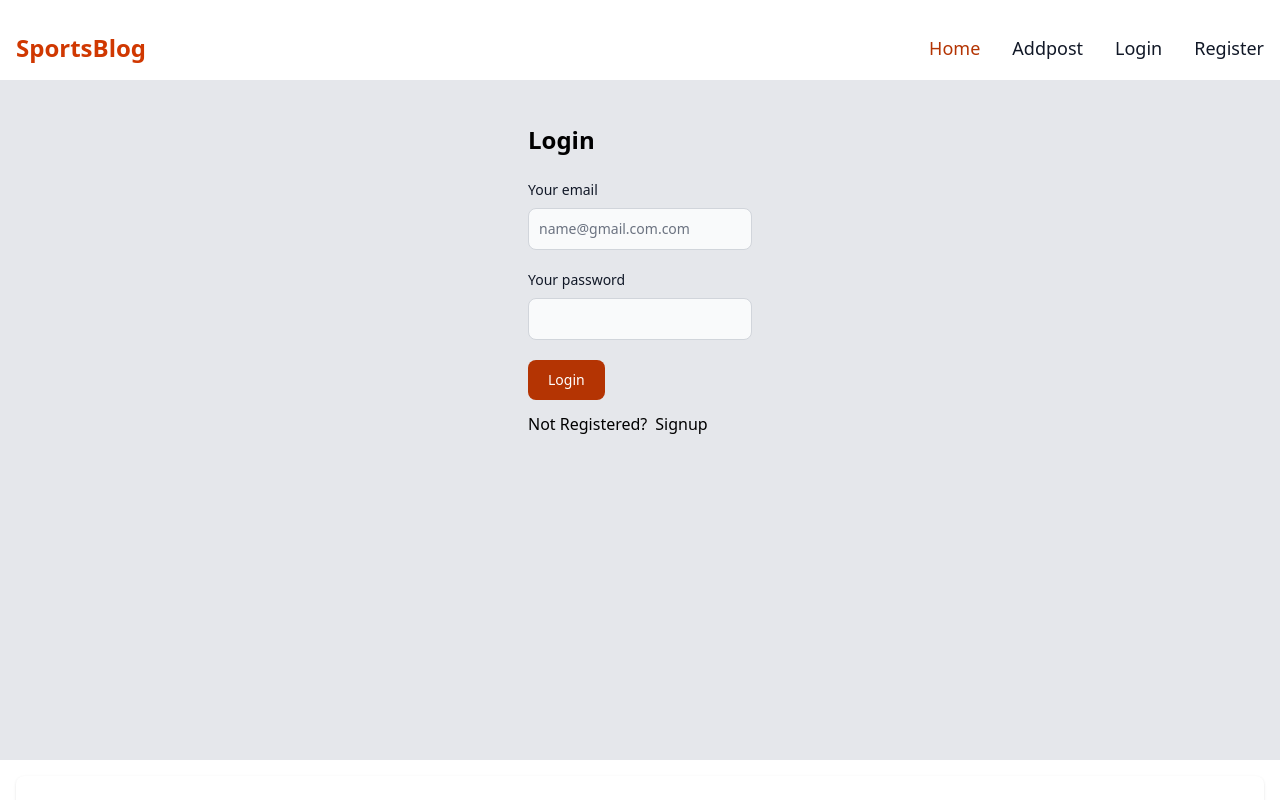
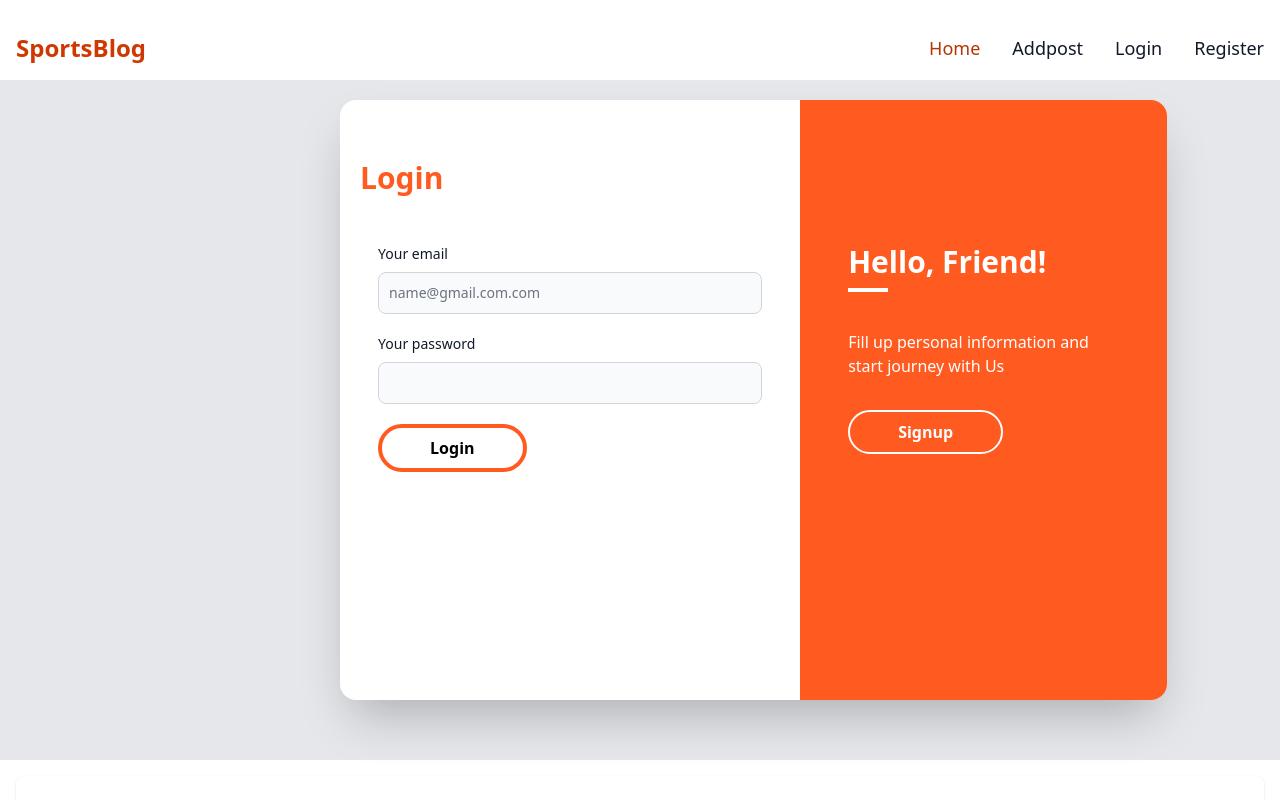
Before and after one commit to Timonditi/Blog, a React (Create React App) app in the folder client/: page /Login in a window 1280 px wide. Shown: the top 800 px of the page. Built offline with nearby package versions, Linux system fonts and the light colour scheme; no server answers.

Commit message:
modified login page

```diff
--- a/client/src/Pages/Login.jsx
+++ b/client/src/Pages/Login.jsx
@@ -16,26 +16,34 @@ export default function Login() {
       login(email, password)
   }
   return (
-    <div className='flex justify-centre'>
+    <div className='bg-white ml-80 rounded-2xl shadow-2xl flex flex-r w-2/3 max-w-4xl min-h-[75vh]'>
+      {/* signin section */}
+      <div className='w-4/5 p-5 '>
+        <div className='py-10'>
+          <h1 className='font-bold text-3xl text-orange-500 mb-2'>Login</h1>
+        </div>
         <form onSubmit={handleSubmit} className="max-w-sm mx-auto">
-<h1 className='font-bold text-2xl my-6'>Login</h1>
             <div className="mb-5">
               <label className="block mb-2 text-sm font-medium text-gray-900 dark:text-white">Your email</label>
-    <input type="text" value={email} onChange={(e)=> setEmail(e.target.value)} className="bg-gray-50 border border-gray-300 text-gray-900 text-sm rounded-lg focus:ring-orange-500 focus:border-orange-500 block w-full p-2.5 dark:bg-gray-700 dark:border-gray-600 dark:placeholder-gray-400 dark:text-white dark:focus:ring-orange-500 dark:focus:border-orange-500" placeholder="name@gmail.com.com" required />
+              <input type="text" value={email} onChange={(e)=> setEmail(e.target.value)} className="bg-gray-50 border border-gray-300 text-gray-900 text-sm rounded-lg focus:ring-orange-500 focus:border-orange-500 block w-full p-2.5 dark:bg-gray-700 dark:border-gray-600 dark:placeholder-gray-400 dark:text-white dark:focus:ring-orange-500 dark:focus:border-orange-500"  placeholder="name@gmail.com.com" required />
             </div>
             <div className="mb-5">
               <label className="block mb-2 text-sm font-medium text-gray-900 dark:text-white">Your password</label>
-    <input type="password" value={password} onChange={(e)=> setPassword(e.target.value)} className="bg-gray-50 border border-gray-300 text-gray-900 text-sm rounded-lg focus:ring-orange-500 focus:border-orange-500 block w-full p-2.5 dark:bg-gray-700 dark:border-gray-600 dark:placeholder-gray-400 dark:text-white dark:focus:ring-orange-500 dark:focus:border-orange-500" required />
+              <input type="password" value={password} onChange={(e)=> setPassword(e.target.value)} className="bg-gray-50 border border-gray-300 text-gray-900 text-sm rounded-lg focus:ring-orange-500 focus:border-orange-500 block w-full p-2.5 dark:bg-gray-700 dark:border-gray-600 dark:placeholder-gray-400 dark:text-white dark:focus:ring-orange-500 dark:focus:border-orange-500" required   autoComplete="current-password" />
             </div>
-  <button type="submit" className="text-white bg-orange-700 hover:bg-orange-800 focus:ring-4 focus:outline-none focus:ring-orange-300 font-medium rounded-lg text-sm w-full sm:w-auto px-5 py-2.5 text-center dark:bg-orange-600 dark:hover:bg-orange-700 dark:focus:ring-orange-800">
+            <button type="submit" className="border-4 border-orange-500 rounded-full px-12 py-2 inline-block font-semibold hover:bg-orange-500 hover:text-white">
               Login</button>
-    <div className='my-3'> Not Registered?
-    <Link className='ml-2' to="/register">
+        </form>
+      </div>
+      {/* signup section */}
+      <div className='w-3/5 bg-orange-500 text-white rounded-tr-2xl rounded-br-2xl py-36 px-12'>
+        <h2 className='text-3xl font-bold mb-2'> Hello, Friend!</h2>
+        <div className='border-2 w-10 border-white inline-block mb-8'></div>
+        <p className='mb-8'>Fill up personal information and start journey with Us</p>
+        <Link className='border-2 border-white rounded-full px-12 py-2 inline-block font-semibold hover:bg-white hover:text-orange-500' to="/register">
           Signup
         </Link>
       </div>
-</form>
-
       </div>
   )
 }
```
Lines whose indentation alone changed are shown as unchanged.
